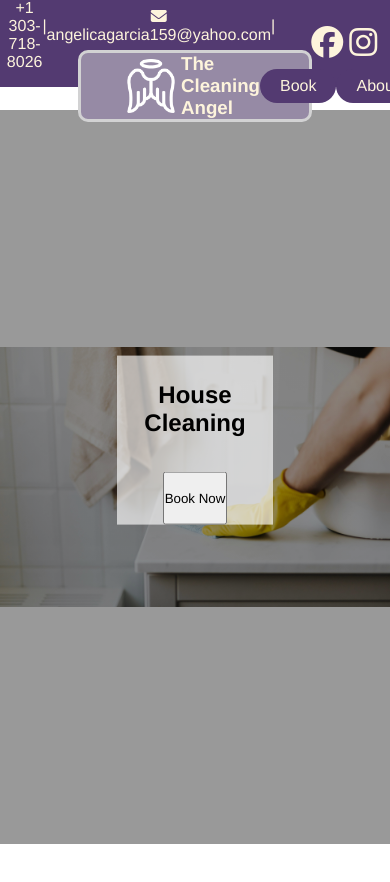
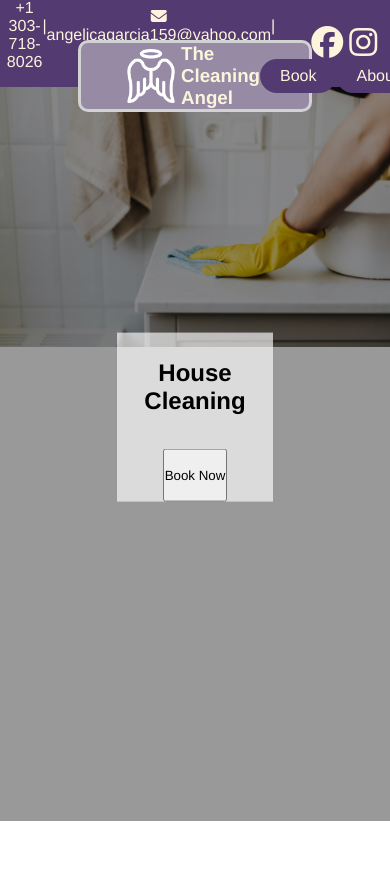
Before and after one commit to TheRooki3/cleaning-angel, a plain HTML site: page index.html in a window 390 px wide. Shown: the top 882 px of the page. Drawn offline with Linux system fonts and the light colour scheme.

Commit message:
Responsive change

```diff
--- a/stylesheets/styles.css
+++ b/stylesheets/styles.css
@@ -44,7 +44,7 @@ medium Purple: #968aa5
 
 nav{
 	z-index: 777;
-	margin: 50px auto 0 auto;
+	margin: 40px auto 0 auto;
 	width: 60%;
 	background-color: #968aa5;
 	color: #FDF4DC;
@@ -76,13 +76,12 @@ nav{
 	width: 100%;
 	height: 87vh;
 	left: 0;
-	margin-top: 13vh;
+	margin-top: 87px;
 	position: absolute;
 	top: 0;
 	background-image: linear-gradient(rgba(0, 0, 0, 0.4), rgba(0, 0, 0, 0.4)), url("../images/Background.jpg");
 	background-size: 100%;
 	background-repeat: no-repeat;
-	background-position: 0%;
 }
 
 #book-now{
```
